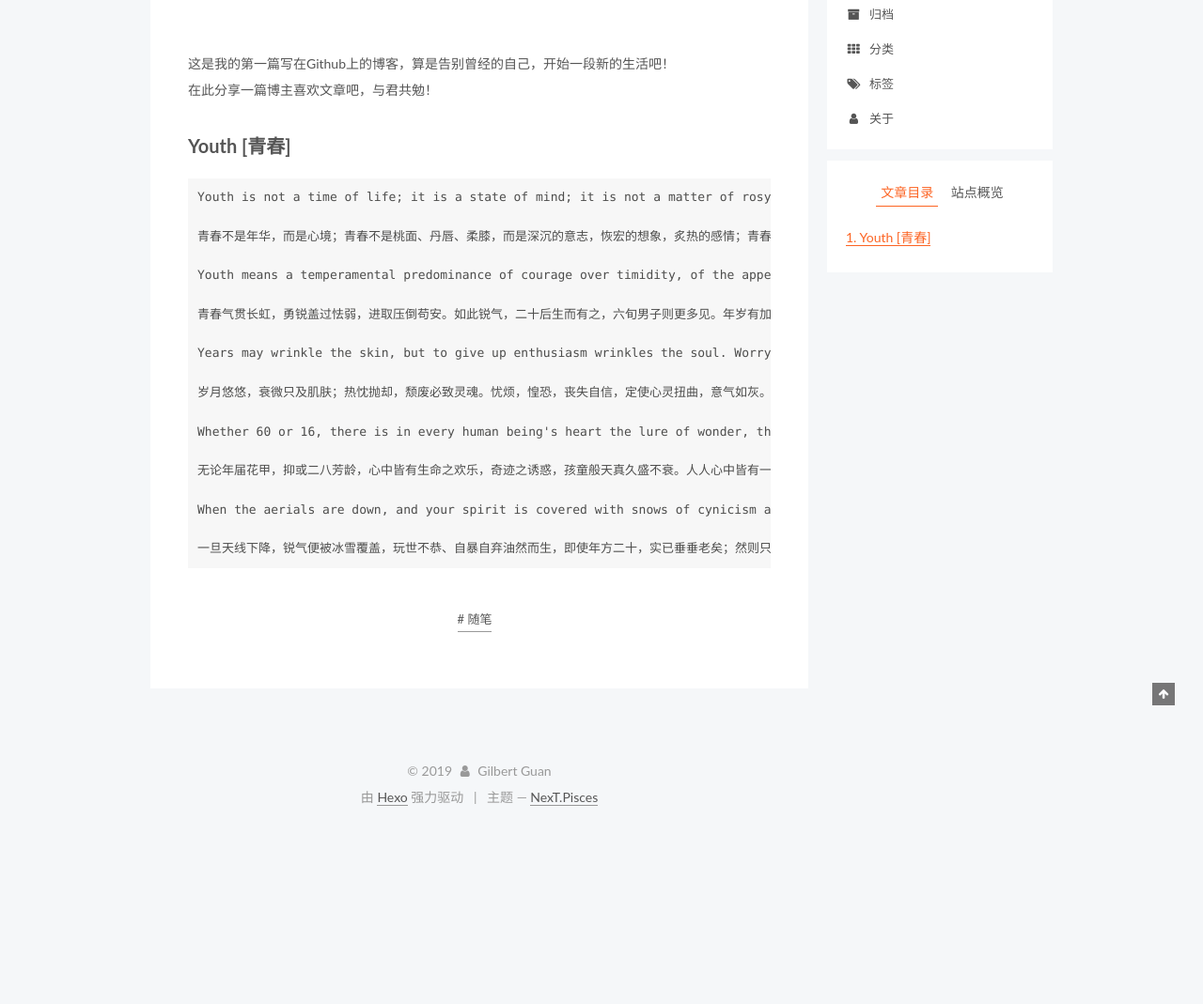
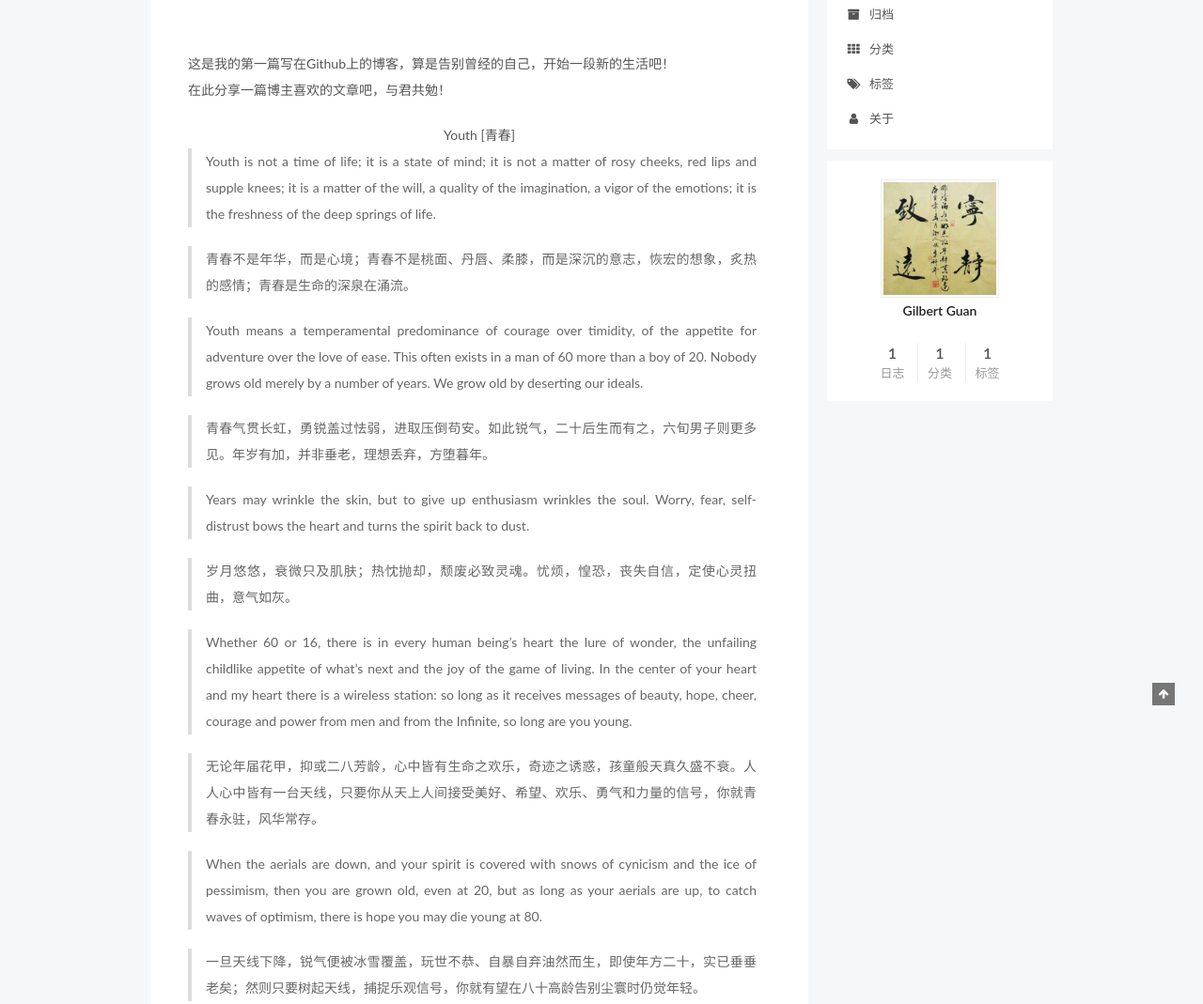
Before and after one commit to gilbertguan2385/gilbertguan2385.github.io, a plain HTML site: page 2019/05/29/hello-world/index.html in a window 1280 px wide. Shown: the part 149-1218 px from the top of the page at 94% size. Before the commit the page ends 1032 px from the top, so only its background shows below. Drawn offline with Linux system fonts and the light colour scheme; some packages are replaced by stand-ins of ours; a script that the page names is missing.

Commit message:
Site updated: 2019-05-29 22:48:54

```diff
--- a/2019/05/29/hello-world/index.html
+++ b/2019/05/29/hello-world/index.html
@@ -79,18 +79,18 @@
 
 
 
-<meta name="description" content="这是我的第一篇写在Github上的博客，算是告别曾经的自己，开始一段新的生活吧！在此分享一篇博主喜欢文章吧，与君共勉！ Youth [青春]Youth is not a time of life; it is a state of mind; it is not a matter of rosy cheeks, red lips and supple knees; it is a matter o">
+<meta name="description" content="这是我的第一篇写在Github上的博客，算是告别曾经的自己，开始一段新的生活吧！在此分享一篇博主喜欢的文章吧，与君共勉！ Youth [青春]      Youth is not a time of life; it is a state of mind; it is not a matter of rosy cheeks, red lips and supple knees; it is a m">
 <meta name="keywords" content="随笔">
 <meta property="og:type" content="article">
 <meta property="og:title" content="第一次写在Github上的博客">
 <meta property="og:url" content="http://yoursite.com/2019/05/29/hello-world/index.html">
 <meta property="og:site_name" content="Hexo">
-<meta property="og:description" content="这是我的第一篇写在Github上的博客，算是告别曾经的自己，开始一段新的生活吧！在此分享一篇博主喜欢文章吧，与君共勉！ Youth [青春]Youth is not a time of life; it is a state of mind; it is not a matter of rosy cheeks, red lips and supple knees; it is a matter o">
+<meta property="og:description" content="这是我的第一篇写在Github上的博客，算是告别曾经的自己，开始一段新的生活吧！在此分享一篇博主喜欢的文章吧，与君共勉！ Youth [青春]      Youth is not a time of life; it is a state of mind; it is not a matter of rosy cheeks, red lips and supple knees; it is a m">
 <meta property="og:locale" content="zh-Hans">
-<meta property="og:updated_time" content="2019-05-29T14:32:03.971Z">
+<meta property="og:updated_time" content="2019-05-29T14:48:24.799Z">
 <meta name="twitter:card" content="summary">
 <meta name="twitter:title" content="第一次写在Github上的博客">
-<meta name="twitter:description" content="这是我的第一篇写在Github上的博客，算是告别曾经的自己，开始一段新的生活吧！在此分享一篇博主喜欢文章吧，与君共勉！ Youth [青春]Youth is not a time of life; it is a state of mind; it is not a matter of rosy cheeks, red lips and supple knees; it is a matter o">
+<meta name="twitter:description" content="这是我的第一篇写在Github上的博客，算是告别曾经的自己，开始一段新的生活吧！在此分享一篇博主喜欢的文章吧，与君共勉！ Youth [青春]      Youth is not a time of life; it is a state of mind; it is not a matter of rosy cheeks, red lips and supple knees; it is a m">
 
 
 
@@ -353,26 +353,40 @@
 
 
 
-        <p>这是我的第一篇写在Github上的博客，算是告别曾经的自己，开始一段新的生活吧！<br>在此分享一篇博主喜欢文章吧，与君共勉！</p>
-<h2 id="Youth-青春"><a href="#Youth-青春" class="headerlink" title="Youth [青春]"></a>Youth [青春]</h2><pre><code>Youth is not a time of life; it is a state of mind; it is not a matter of rosy cheeks, red lips and supple knees; it is a matter of the will, a quality of the imagination, a vigor of the emotions; it is the freshness of the deep springs of life.
+        <p>这是我的第一篇写在Github上的博客，算是告别曾经的自己，开始一段新的生活吧！<br>在此分享一篇博主喜欢的文章吧，与君共勉！</p>
+<center>Youth [青春]</center>
 
-青春不是年华，而是心境；青春不是桃面、丹唇、柔膝，而是深沉的意志，恢宏的想象，炙热的感情；青春是生命的深泉在涌流。
+<blockquote>
+<p>   Youth is not a time of life; it is a state of mind; it is not a matter of rosy cheeks, red lips and supple knees; it is a matter of the will, a quality of the imagination, a vigor of the emotions; it is the freshness of the deep springs of life.  </p>
+</blockquote>
+<blockquote>
+<p>青春不是年华，而是心境；青春不是桃面、丹唇、柔膝，而是深沉的意志，恢宏的想象，炙热的感情；青春是生命的深泉在涌流。  </p>
+</blockquote>
+<blockquote>
+<p>Youth means a temperamental predominance of courage over timidity, of the appetite for adventure over the love of ease. This often exists in a man of 60 more than a boy of 20. Nobody grows old merely by a number of years. We grow old by deserting our ideals.  </p>
+</blockquote>
+<blockquote>
+<p>青春气贯长虹，勇锐盖过怯弱，进取压倒苟安。如此锐气，二十后生而有之，六旬男子则更多见。年岁有加，并非垂老，理想丢弃，方堕暮年。  </p>
+</blockquote>
+<blockquote>
+<p>Years may wrinkle the skin, but to give up enthusiasm wrinkles the soul. Worry, fear, self-distrust bows the heart and turns the spirit back to dust.  </p>
+</blockquote>
+<blockquote>
+<p>岁月悠悠，衰微只及肌肤；热忱抛却，颓废必致灵魂。忧烦，惶恐，丧失自信，定使心灵扭曲，意气如灰。  </p>
+</blockquote>
+<blockquote>
+<p>Whether 60 or 16, there is in every human being’s heart the lure of wonder, the unfailing childlike appetite of what’s next and the joy of the game of living. In the center of your heart and my heart there is a wireless station: so long as it receives messages of beauty, hope, cheer, courage and power from men and from the Infinite, so long are you young.  </p>
+</blockquote>
+<blockquote>
+<p>无论年届花甲，抑或二八芳龄，心中皆有生命之欢乐，奇迹之诱惑，孩童般天真久盛不衰。人人心中皆有一台天线，只要你从天上人间接受美好、希望、欢乐、勇气和力量的信号，你就青春永驻，风华常存。  </p>
+</blockquote>
+<blockquote>
+<p>When the aerials are down, and your spirit is covered with snows of cynicism and the ice of pessimism, then you are grown old, even at 20, but as long as your aerials are up, to catch waves of optimism, there is hope you may die young at 80.  </p>
+</blockquote>
+<blockquote>
+<p>一旦天线下降，锐气便被冰雪覆盖，玩世不恭、自暴自弃油然而生，即使年方二十，实已垂垂老矣；然则只要树起天线，捕捉乐观信号，你就有望在八十高龄告别尘寰时仍觉年轻。  </p>
+</blockquote>
 
-Youth means a temperamental predominance of courage over timidity, of the appetite for adventure over the love of ease. This often exists in a man of 60 more than a boy of 20. Nobody grows old merely by a number of years. We grow old by deserting our ideals.
-
-青春气贯长虹，勇锐盖过怯弱，进取压倒苟安。如此锐气，二十后生而有之，六旬男子则更多见。年岁有加，并非垂老，理想丢弃，方堕暮年。
-
-Years may wrinkle the skin, but to give up enthusiasm wrinkles the soul. Worry, fear, self-distrust bows the heart and turns the spirit back to dust.
-
-岁月悠悠，衰微只及肌肤；热忱抛却，颓废必致灵魂。忧烦，惶恐，丧失自信，定使心灵扭曲，意气如灰。
-
-Whether 60 or 16, there is in every human being&apos;s heart the lure of wonder, the unfailing childlike appetite of what&apos;s next and the joy of the game of living. In the center of your heart and my heart there is a wireless station: so long as it receives messages of beauty, hope, cheer, courage and power from men and from the Infinite, so long are you young.
-
-无论年届花甲，抑或二八芳龄，心中皆有生命之欢乐，奇迹之诱惑，孩童般天真久盛不衰。人人心中皆有一台天线，只要你从天上人间接受美好、希望、欢乐、勇气和力量的信号，你就青春永驻，风华常存。
-
-When the aerials are down, and your spirit is covered with snows of cynicism and the ice of pessimism, then you are grown old, even at 20, but as long as your aerials are up, to catch waves of optimism, there is hope you may die young at 80.
-
-一旦天线下降，锐气便被冰雪覆盖，玩世不恭、自暴自弃油然而生，即使年方二十，实已垂垂老矣；然则只要树起天线，捕捉乐观信号，你就有望在八十高龄告别尘寰时仍觉年轻。</code></pre>
 
     </div>
 
@@ -446,17 +460,8 @@ When the aerials are down, and your spirit is covered with snows of cynicism and
 
 
 
-        <ul class="sidebar-nav motion-element">
-          <li class="sidebar-nav-toc sidebar-nav-active" data-target="post-toc-wrap">
-            文章目录
-          </li>
-          <li class="sidebar-nav-overview" data-target="site-overview-wrap">
-            站点概览
-          </li>
-        </ul>
 
-
-      <section class="site-overview-wrap sidebar-panel">
+      <section class="site-overview-wrap sidebar-panel sidebar-panel-active">
         <div class="site-overview">
           <div class="site-author motion-element" itemprop="author" itemscope itemtype="http://schema.org/Person">
 
@@ -518,22 +523,6 @@ When the aerials are down, and your spirit is covered with snows of cynicism and
         </div>
       </section>
 
-
-      <!--noindex-->
-        <section class="post-toc-wrap motion-element sidebar-panel sidebar-panel-active">
-          <div class="post-toc">
-
-
-
-
-
-
-              <div class="post-toc-content"><ol class="nav"><li class="nav-item nav-level-2"><a class="nav-link" href="#Youth-青春"><span class="nav-number">1.</span> <span class="nav-text">Youth [青春]</span></a></li></ol></div>
-
-
-          </div>
-        </section>
-      <!--/noindex-->
 
 
 
```
Also changed, not shown: index.html (+32 -18 lines).
